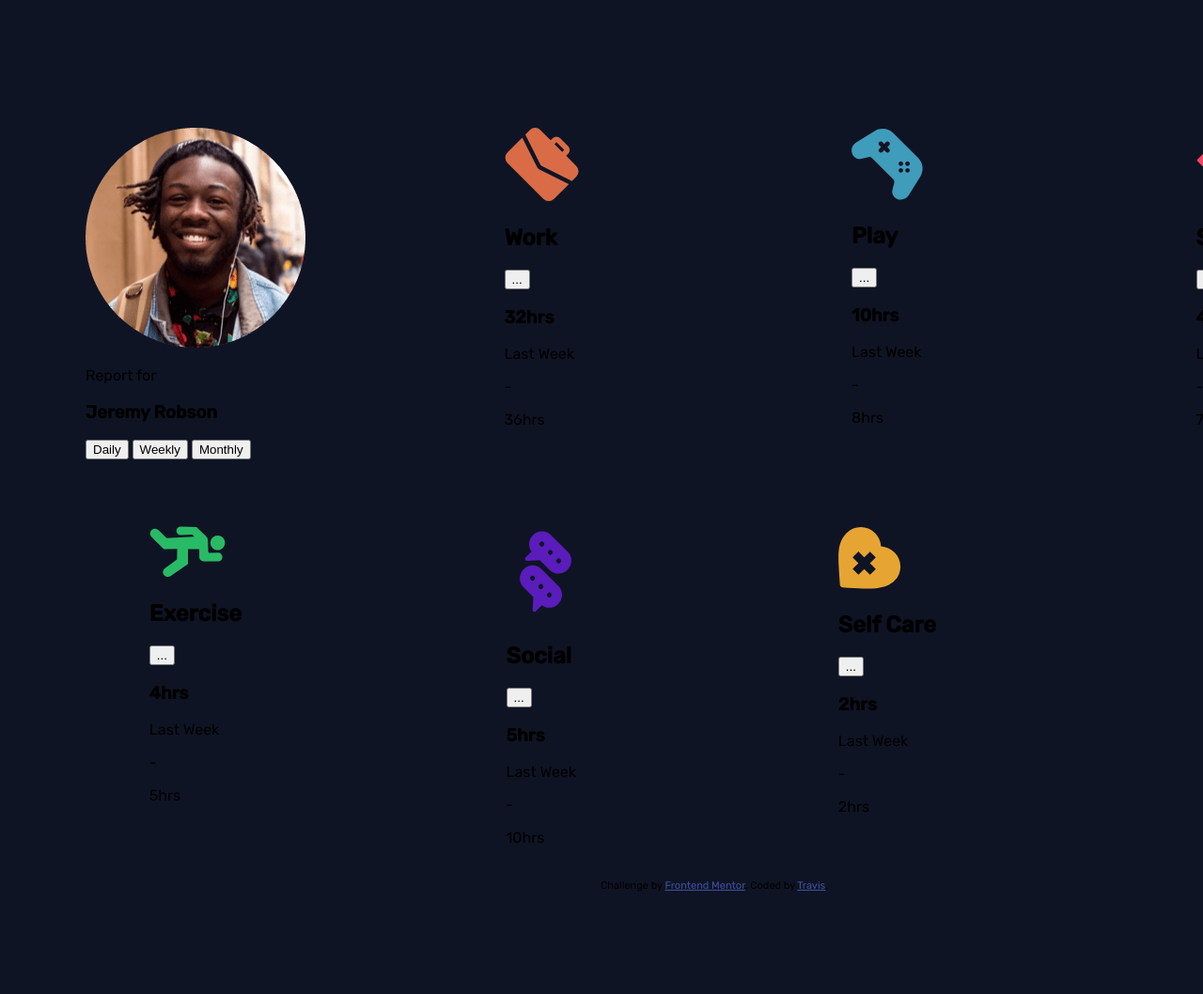
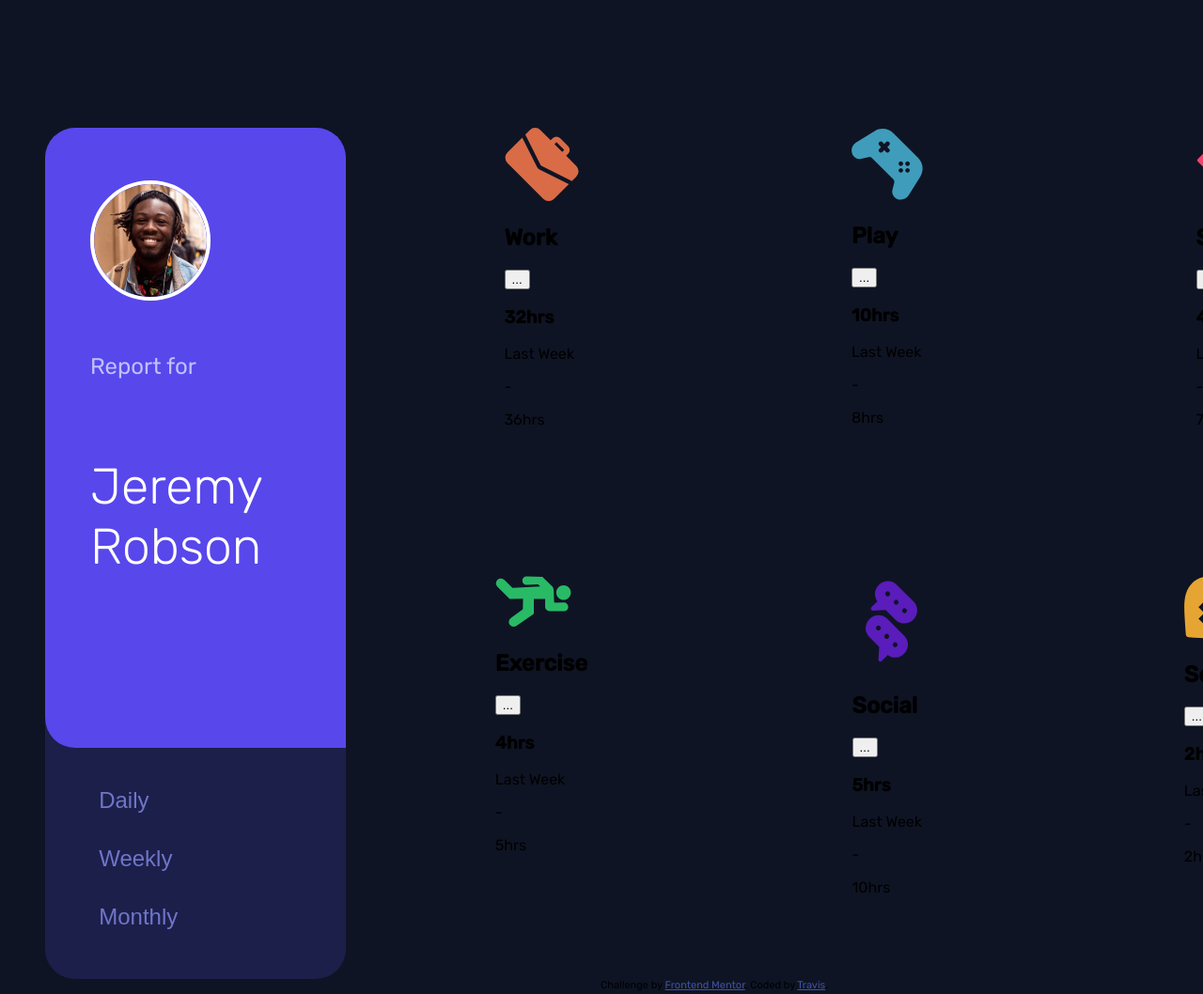
Before and after one commit to ShadowXG/frontend-mentor-dashboard, a plain HTML site: page index.html in a window 1280 px wide. Shown: the top 1058 px of the page at 94% size. Drawn offline with Linux system fonts and the light colour scheme.

Commit message:
profile card designed

```diff
--- a/styles/styles.css
+++ b/styles/styles.css
@@ -18,7 +18,7 @@ html {
     --yellow-300: rgb(241, 198, 91);
 
     /* Fonts */
-    --font-size-h1: 3rem;
+    --font-size-h1: clamp(2.5rem, 1.84rem + 1.5rem, 4rem);
     --font-size-time-window: 2rem;
     --font-size-activity-name: 2rem;
     --font-size-activity-result: 4rem;
@@ -47,12 +47,110 @@ section.activity-tracker {
     gap: 2.5rem;
 }
 
+
+section.profile {
+    background: var(--blue-800);
+    border-radius: var(--br);
+    overflow: hidden;
+    width: 100%;
+}
+
+.owner {
+    width: 100%;
+    padding: 3rem;
+    display: flex;
+    flex-wrap: wrap;
+    align-items: center;
+    justify-content: flex-start;
+    gap: 2rem;
+    background: var(--blue-500);
+    border-radius: 0 0 var(--br) var(--br);
+}
+
+.owner-img {
+    width: 6.5rem;
+    border: 0.25rem solid white;
+    border-radius: 50%;
+}
+
+.owner-container {
+    display: flex;
+    flex-flow: column nowrap;
+    gap: 0.5rem;
+}
+
+.owner-report {
+    font-size: 1.5rem;
+    color: var(--blue-100);
+}
+
+.owner-name {
+    font-size: var(--font-size-h1);
+    font-weight: 300;
+    color: white;
+}
+
+.tracker-options {
+    padding: 2.5rem 2rem 2.5rem 3.3rem;
+    display: flex;
+    flex-flow: row wrap;
+    justify-content: space-between;
+    gap: 1rem;
+}
+
+.tracker-option {
+    background-color: var(--blue-800);
+    border: none;
+    width: max-content;
+    font-size: var(--font-size-activity-window);
+    color: var(--blue-200);
+    transition: color 250ms;
+    cursor: pointer;
+}
+
+.tracker-option:is(:hover, :active) {
+    color: white;
+}
+
 @media screen and (min-width: 500px) {
     section.activity-tracker {
         grid-template-columns: repeat(auto-fit, minmax(20rem, 1fr));
         grid-template-rows: 1fr 1fr;
         min-height: 50rem;
         gap: 3rem;
+    }
+
+    section.profile {
+        grid-row: 1/3;
+        display: flex;
+        flex-flow: column nowrap;
+    }
+
+    .owner {
+        padding: 3.5rem 3rem 8rem 3rem;
+        flex-flow: column nowrap;
+        align-items: start;
+        gap: 4.3;
+        flex: 1 0 auto;
+    }
+
+    .owner-img {
+        width: 7.5rem;
+    }
+
+    .owner-container {
+        gap: 0.3rem;
+        max-width: 80%;
+    }
+
+    .owner-name {
+        line-height: 4rem;
+    }
+
+    .tracker-options {
+        flex-flow: column nowrap;
+        gap: 2rem;
+        padding: 2.6rem 3.2rem 3.2rem;
     }
 }
 
```
